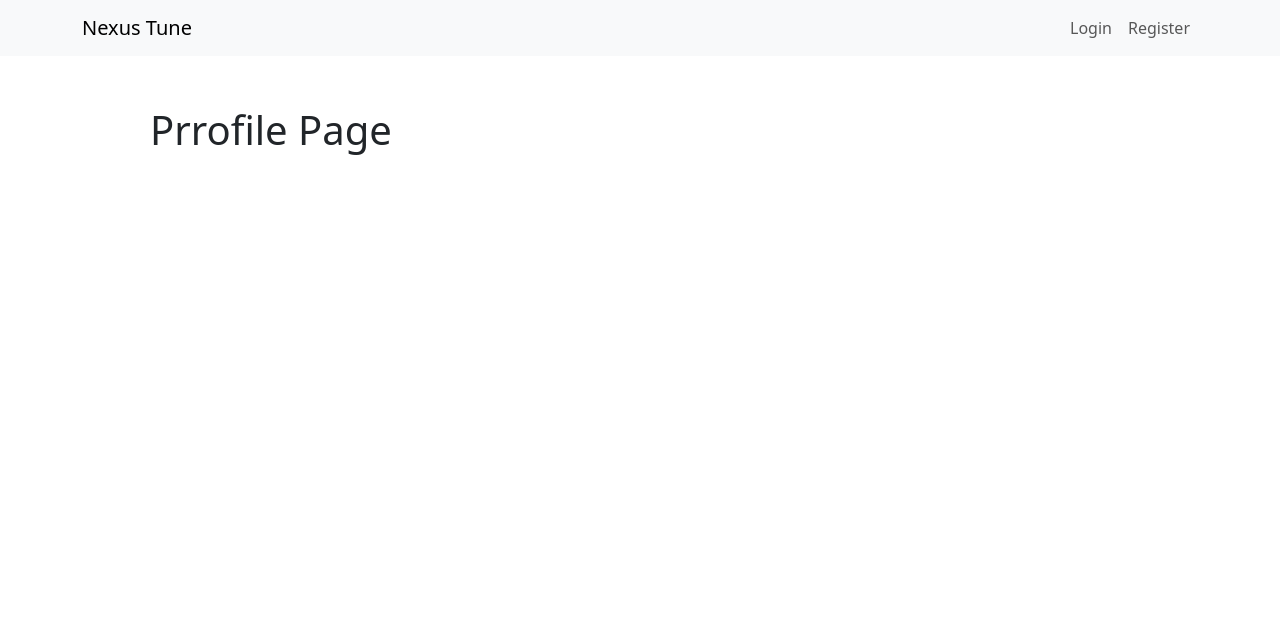
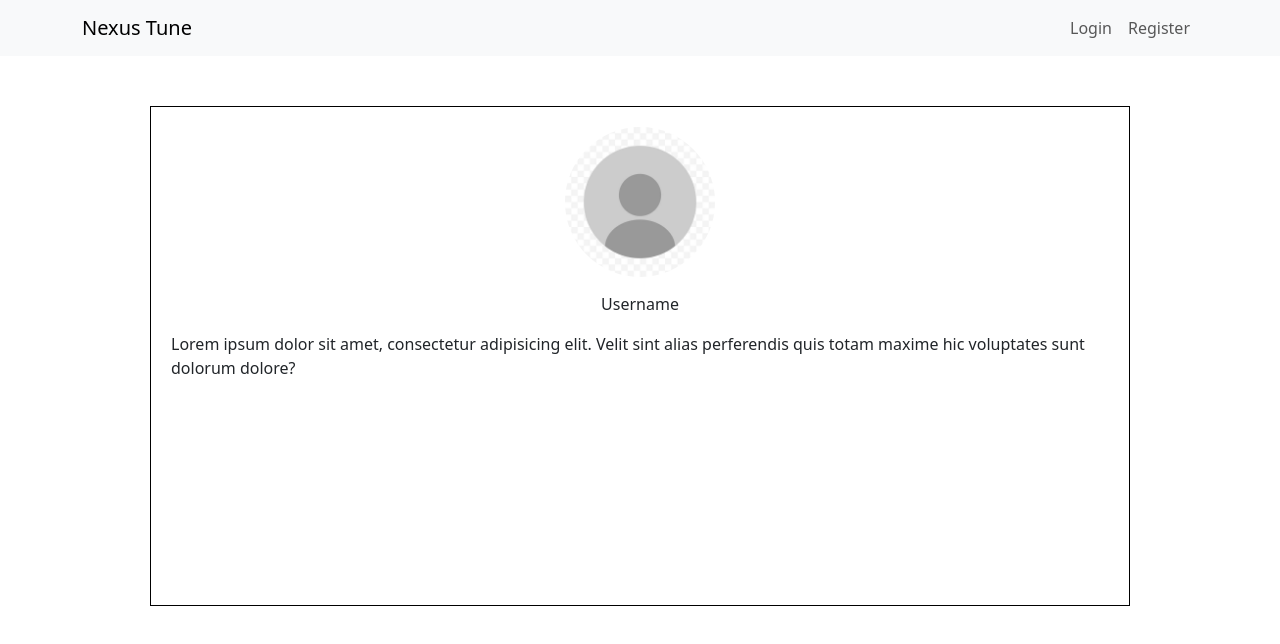
Before and after one commit to rkehadzhiyski/NexusTune, a React (Vite) app in the folder client/: page /user-profile in a window 1280 px wide. Shown: the top 644 px of the page. Built offline with nearby package versions, Linux system fonts and the light colour scheme.

Commit message:
add profile picture and username and style them

```diff
--- a/client/src/components/userProfile/UserProfile.tsx
+++ b/client/src/components/userProfile/UserProfile.tsx
@@ -1,8 +1,20 @@
+import styles from './userProfile.module.css';
+
 const UserProfile = () => {
     return (
-        <>
-        <h1>Prrofile Page</h1>
-        </>
+        <div className={styles['profile-page']}>
+            <div className={styles['profile-info-container']}>
+                <img className={styles['profile-picture']} src='/profile-image.jpg' alt='profile-image' />
+                <p className={styles['username']}>Username</p>
+                <div className={styles['profile-description']}>
+                    <p>
+                        Lorem ipsum dolor sit amet, consectetur adipisicing elit. Velit sint alias perferendis quis
+                        totam maxime hic voluptates
+                        sunt dolorum dolore?
+                    </p>
+                </div>
+            </div>
+        </div>
     );
 }
 
--- a/client/src/components/userProfile/userProfile.module.css
+++ b/client/src/components/userProfile/userProfile.module.css
@@ -0,0 +1,22 @@
+.profile-page{
+
+}
+
+.profile-info-container{
+    border: 1px solid black;
+    height: 500px;
+    display: flex;
+    flex-direction: column;
+    align-items: center;
+    padding: 20px;
+}
+
+.profile-picture{
+    width: 150px;
+    height: 150px;
+    border-radius: 75px;
+}
+
+.username{
+    margin-top: 15px;
+}
```
